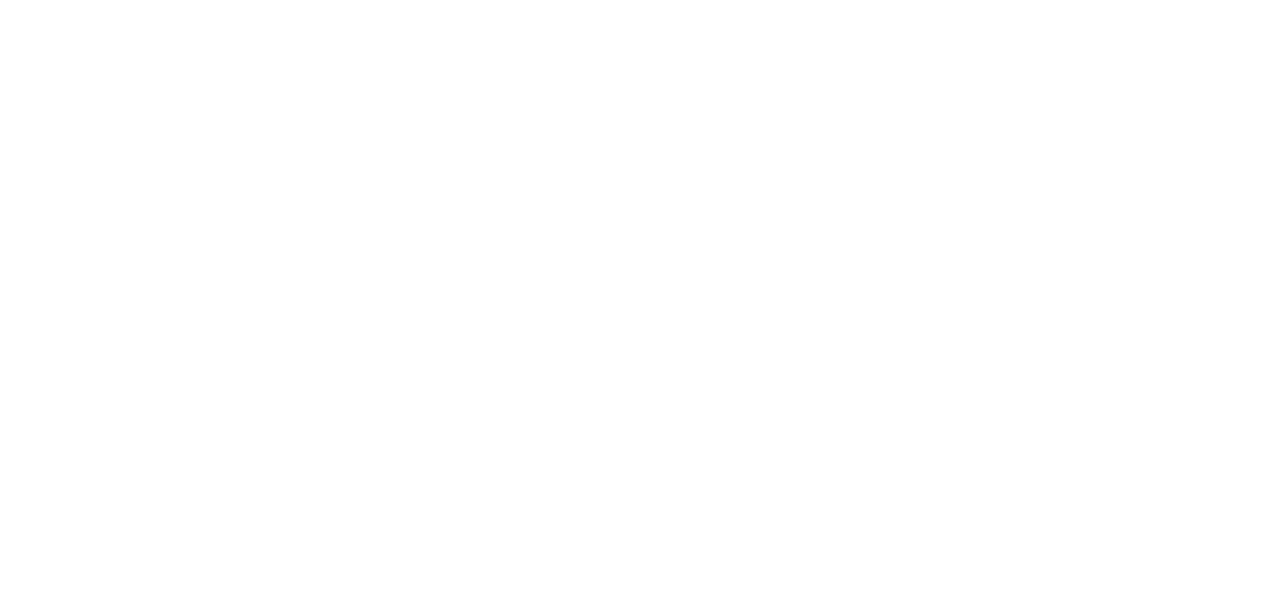
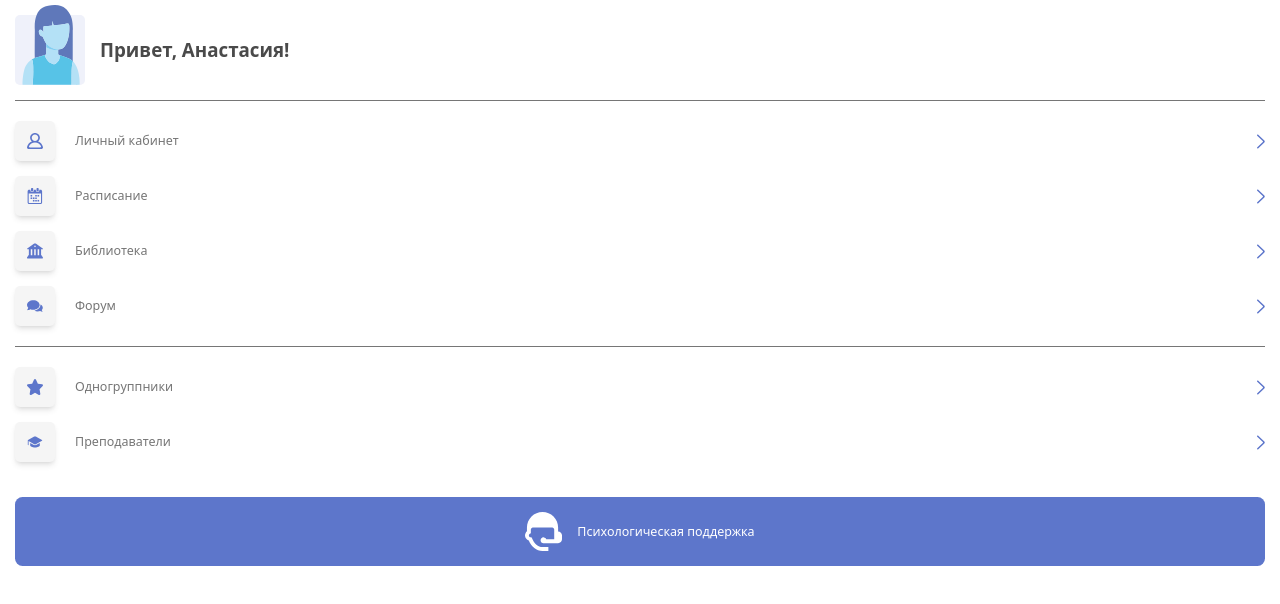
Before and after one commit to ReaGet/studeo, a Vue app: page /menu in a window 1280 px wide. Before the commit this address had no page. Shown: the top 604 px of the page. Built offline with nearby package versions, Linux system fonts and the light colour scheme.

Commit message:
created menu view

```diff
--- /dev/null
+++ b/src/layouts/EmptyLayout.vue
@@ -0,0 +1,9 @@
+<template>
+  <router-view></router-view>
+</template>
+
+<script>
+export default {
+  name: 'empty-layout',
+};
+</script>
--- a/src/layouts/MainLayout.vue
+++ b/src/layouts/MainLayout.vue
@@ -1,9 +1,9 @@
 <template>
-  <header class="flex justify-between py-14">
-    <svg width="25" height="16">
+  <header class="flex items-center justify-between py-14">
+    <svg class="stroke-primary-default" width="25" height="16">
       <use xlink:href="/img/icons/sprite.svg#arrow-back"></use>
     </svg>
-    <h1 class="text-indigo">Личный кабинет</h1>
+    <h1 class="mx-auto text-3xl text-primary-default font-bold">Личный кабинет</h1>
   </header>
   <router-view></router-view>
 </template>
--- a/src/router/index.js
+++ b/src/router/index.js
@@ -7,6 +7,12 @@ const routes = [
     meta: { layout: 'main' },
     component: () => import('@/views/HomeView.vue'),
   },
+  {
+    path: '/menu',
+    name: 'menu',
+    meta: { layout: 'empty' },
+    component: () => import('@/views/MenuView.vue'),
+  },
 ];
 
 const router = createRouter({
--- a/src/views/AboutView.vue
+++ /dev/null
@@ -1,5 +0,0 @@
-<template>
-  <div class="about">
-    <h1>This is an about page</h1>
-  </div>
-</template>
--- /dev/null
+++ b/src/views/MenuView.vue
@@ -0,0 +1,87 @@
+<template>
+  <div class="flex flex-col">
+    <div class="flex items-center py-6 gap-6 border-b border-gray-default">
+      <div class="w-[7rem] h-[7rem] rounded-lg bg-primary-light">
+        <svg width="80" height="80" class="-mt-[1rem]">
+          <use xlink:href="/img/icons/sprite.svg#avatar-girl"></use>
+        </svg>
+      </div>
+      <span class="text-3xl text-black font-bold">Привет, Анастасия!</span>
+    </div>
+    <div class="flex flex-col divide-y divide-gray-default">
+      <nav v-for="(menu, i) in menuItems" :key="i" >
+        <ul class="flex flex-col py-8 gap-6">
+          <li v-for="item in menu" :key="item.name">
+            <router-link class="flex items-center gap-8" :to="item.link">
+              <div
+                class="flex items-center justify-center w-16 h-16 bg-gray-200 rounded-lg shadow-md"
+              >
+                <svg width="16" height="16" class="fill-primary-default">
+                  <use :xlink:href="'/img/icons/sprite.svg#'+item.name"></use>
+                </svg>
+              </div>
+              <span class="text-xl text-gray-default">{{item.title}}</span>
+              <svg width="8" height="15" class="ml-auto fill-primary-default">
+                <use xlink:href="/img/icons/sprite.svg#arrow-right"></use>
+              </svg>
+            </router-link>
+          </li>
+        </ul>
+      </nav>
+    </div>
+
+    <router-link
+      class="flex items-center justify-center py-6 mt-6 bg-primary-default rounded-xl gap-6"
+      to="/"
+    >
+      <svg width="37" height="39" class="fill-white">
+        <use xlink:href="/img/icons/sprite.svg#support"></use>
+      </svg>
+      <span class="text-xl text-white">Психологическая поддержка</span>
+    </router-link>
+  </div>
+</template>
+
+<script>
+export default {
+  name: 'menu-view',
+  data: () => ({
+    menuItems: [
+      [
+        {
+          title: 'Личный кабинет',
+          name: 'profile',
+          link: '/',
+        },
+        {
+          title: 'Расписание',
+          name: 'schedule',
+          link: '/',
+        },
+        {
+          title: 'Библиотека',
+          name: 'library',
+          link: '/',
+        },
+        {
+          title: 'Форум',
+          name: 'forum',
+          link: '/',
+        },
+      ],
+      [
+        {
+          title: 'Одногруппники',
+          name: 'friends',
+          link: '/',
+        },
+        {
+          title: 'Преподаватели',
+          name: 'teachers',
+          link: '/',
+        },
+      ],
+    ],
+  }),
+};
+</script>
--- a/tailwind.config.js
+++ b/tailwind.config.js
@@ -1,3 +1,5 @@
+const plugin = require('tailwindcss/plugin');
+
 /** @type {import('tailwindcss').Config} */
 module.exports = {
   content: [
@@ -8,7 +10,7 @@ module.exports = {
     extend: {
       colors: {
         black: '#4A4A4A',
-        indigo: {
+        primary: {
           default: '#5D76CB',
           light: '#eff1fa',
         },
@@ -21,5 +23,11 @@ module.exports = {
       },
     },
   },
-  plugins: [],
+  plugins: [
+    plugin(({ addBase }) => {
+      addBase({
+        html: { fontSize: '10px' },
+      });
+    }),
+  ],
 };
```
Also changed, not shown: public/img/icons/sprite.svg, 1 other file (tests, documents, lock files or other folders).
